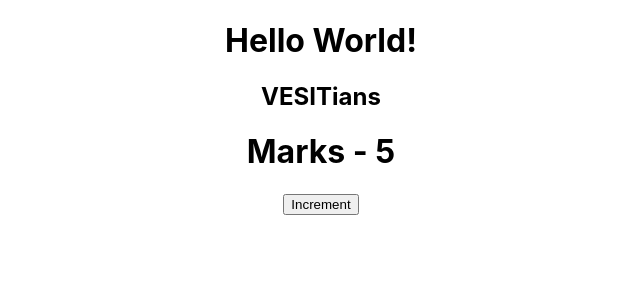
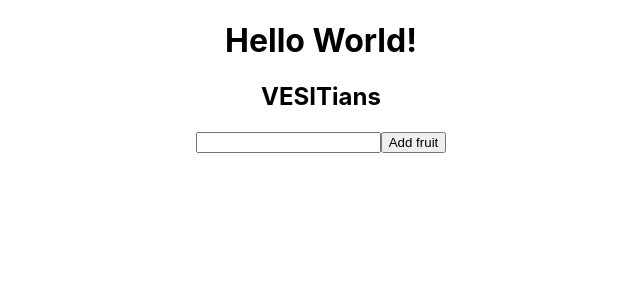
Before and after one commit to kchopade2003/React-demo, a React (Create React App) app: page / in a window 1280 px wide. Shown: the top 300 px of the page, without its empty margins (319-959 px from the left). Built offline with nearby package versions, Linux system fonts and the light colour scheme.

Commit message:
UseStateHook

```diff
--- a/src/App.js
+++ b/src/App.js
@@ -6,6 +6,10 @@ import Student1 from './Props/Student1';
 import Student2 from './Props/Student2';
 import Enroll from './State/Enroll';
 import Counter from './State/Counter';
+import UseStateHook1 from './useState/UseStateHook1';
+import UseStateHook2 from './useState/UseStateHook2';
+import UseStateHook3 from './useState/UseStateHook3';
+import UseStateHook4 from './useState/UseStateHook4';
 
 function App() {
   return (
@@ -31,7 +35,15 @@ function App() {
 
       {/* <Enroll></Enroll> */}
 
-      <Counter></Counter>
+      {/* <Counter></Counter> */}
+
+      {/* <UseStateHook1></UseStateHook1> */}
+
+      {/* <UseStateHook2></UseStateHook2> */}
+
+      {/* <UseStateHook3></UseStateHook3> */}
+
+      <UseStateHook4></UseStateHook4>
     </div>
   );
 }
--- /dev/null
+++ b/src/useState/UseStateHook1.js
@@ -0,0 +1,13 @@
+import React, { useState } from 'react'
+
+const UseStateHook1 = () => {
+  const [marks, setMarks] = useState(7);
+  return (
+    <div>
+        <h1>Marks - {marks}</h1>
+        <button onClick={() => setMarks(marks + 1)}>Increment</button>
+    </div>
+  )
+}
+
+export default UseStateHook1
--- /dev/null
+++ b/src/useState/UseStateHook2.js
@@ -0,0 +1,26 @@
+import React, { useState } from 'react'
+
+const UseStateHook2 = () => {
+    const initialMarks = 0;
+    const [marks, setMarks] = useState(initialMarks);
+
+    const incrementFive = () =>{
+        for(let i = 0; i < 5; i++){
+            setMarks(prevMarks => prevMarks + 1)
+        }
+    }
+
+  return (
+    <div>
+        <h1>Marks - {marks}</h1>
+        {/* <button onClick={() => setMarks(marks + 1)}>Increment</button> This is wrong way to do  */}
+        <button onClick={() => setMarks(prevMarks => prevMarks + 1)}>Increment</button>
+        <button onClick={() => setMarks(prevMarks => prevMarks - 1)}>Decrement</button>
+        <button onClick={() => setMarks(initialMarks)}>Reset</button>
+
+        <button onClick={incrementFive}>Increment by 5</button>
+    </div>
+  )
+}
+
+export default UseStateHook2
--- /dev/null
+++ b/src/useState/UseStateHook3.js
@@ -0,0 +1,24 @@
+import React, { useState } from 'react'
+
+const UseStateHook3 = () => {
+    const [address, setAddress] = useState({city: "", country: ""})
+  return (
+    <div>
+        <input
+            type="text"
+            value={address.city}
+            onChange={e => setAddress({...address, city: e.target.value})}>
+        </input>
+        <input
+            type="text"
+            value={address.country}
+            onChange={e => setAddress({...address, country: e.target.value})}>
+        </input>
+
+        <h2>city - {address.city}</h2>
+        <h2>country - {address.country}</h2>
+    </div>
+  )
+}
+
+export default UseStateHook3
--- /dev/null
+++ b/src/useState/UseStateHook4.js
@@ -0,0 +1,31 @@
+import React, { useState } from 'react'
+
+const UseStateHook4 = () => {
+    const [fruits, setFruits] = useState([])
+    const [fruit, setFruitInput] = useState('')
+
+    const addFruit = () =>{
+        setFruits([...fruits, {id: fruits.length, value: fruit}])
+        setFruitInput('')
+    }
+  return (
+    <div>
+        <input
+            type='text'
+            value={fruit}
+            onChange={e => setFruitInput(e.target.value)}>
+        </input>
+        <button onClick={addFruit}>Add fruit</button>
+
+        <ul>
+            {
+                fruits.map((f) => {
+                    <li key={f.id}>{f.value}</li>
+                })
+            }
+        </ul>
+    </div>
+  )
+}
+
+export default UseStateHook4
```
